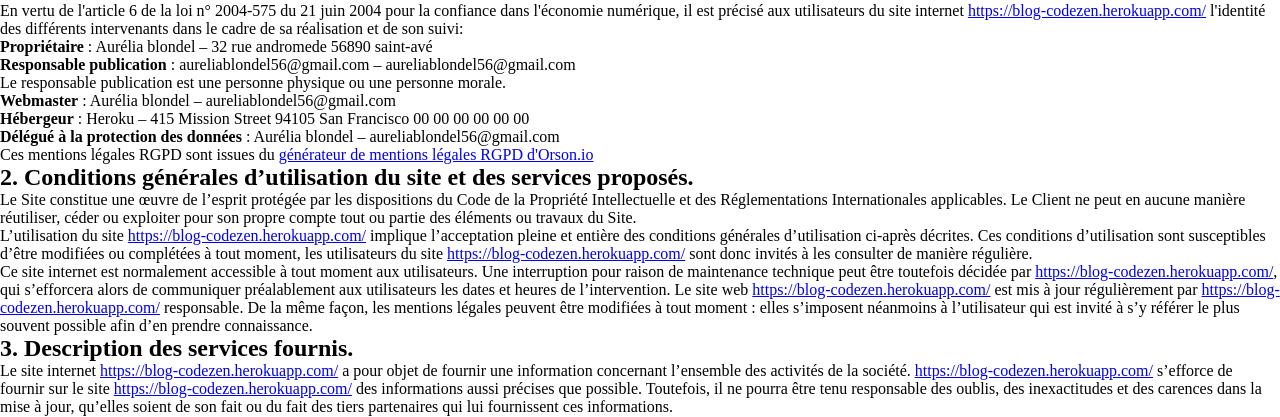
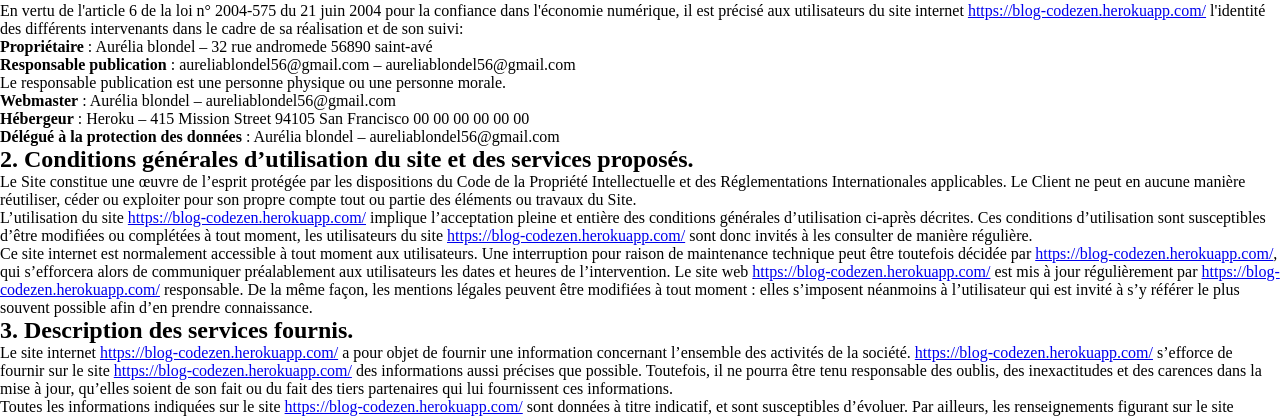
Before and after one commit to aureliablondel/blog-codezen, a PHP site: page /index.php?action=mentions in a window 1280 px wide. Shown: the part 320-737 px from the top of the page. Run offline with PHP 8.4, Linux system fonts and the light colour scheme; some libraries are stand-ins or nearby versions; some web fonts are replaced.

Commit message:
Update mentions.php

```diff
--- a/app/views/front/mentions.php
+++ b/app/views/front/mentions.php
@@ -23,8 +23,6 @@
                 <strong>Hébergeur</strong> : Heroku – 415 Mission Street 94105 San Francisco 00 00 00 00 00 00<br>
                 <strong>Délégué à la protection des données</strong> : Aurélia blondel – aureliablondel56@gmail.com<br>
                 </p>
-
-                <div ng-bind-html="linkHTML"><p>Ces mentions légales RGPD sont issues du <a href="https://fr.orson.io/1371/generateur-mentions-legales" title="générateur de mentions légales RGPD d">générateur de mentions légales RGPD d'Orson.io</a></p></div>
 
 
 
@@ -147,7 +145,6 @@
                 <p>
                 Dans la limite de leurs attributions respectives et pour les finalités rappelées ci-dessus, les principales personnes susceptibles d’avoir accès aux données des Utilisateurs de <a href="https://blog-codezen.herokuapp.com/">https://blog-codezen.herokuapp.com/</a> sont principalement les agents de notre service client.</p>
 
-                <div ng-bind-html="rgpdHTML"></div>
 
 
                 <h2>8. Notification d’incident</h2>
```
